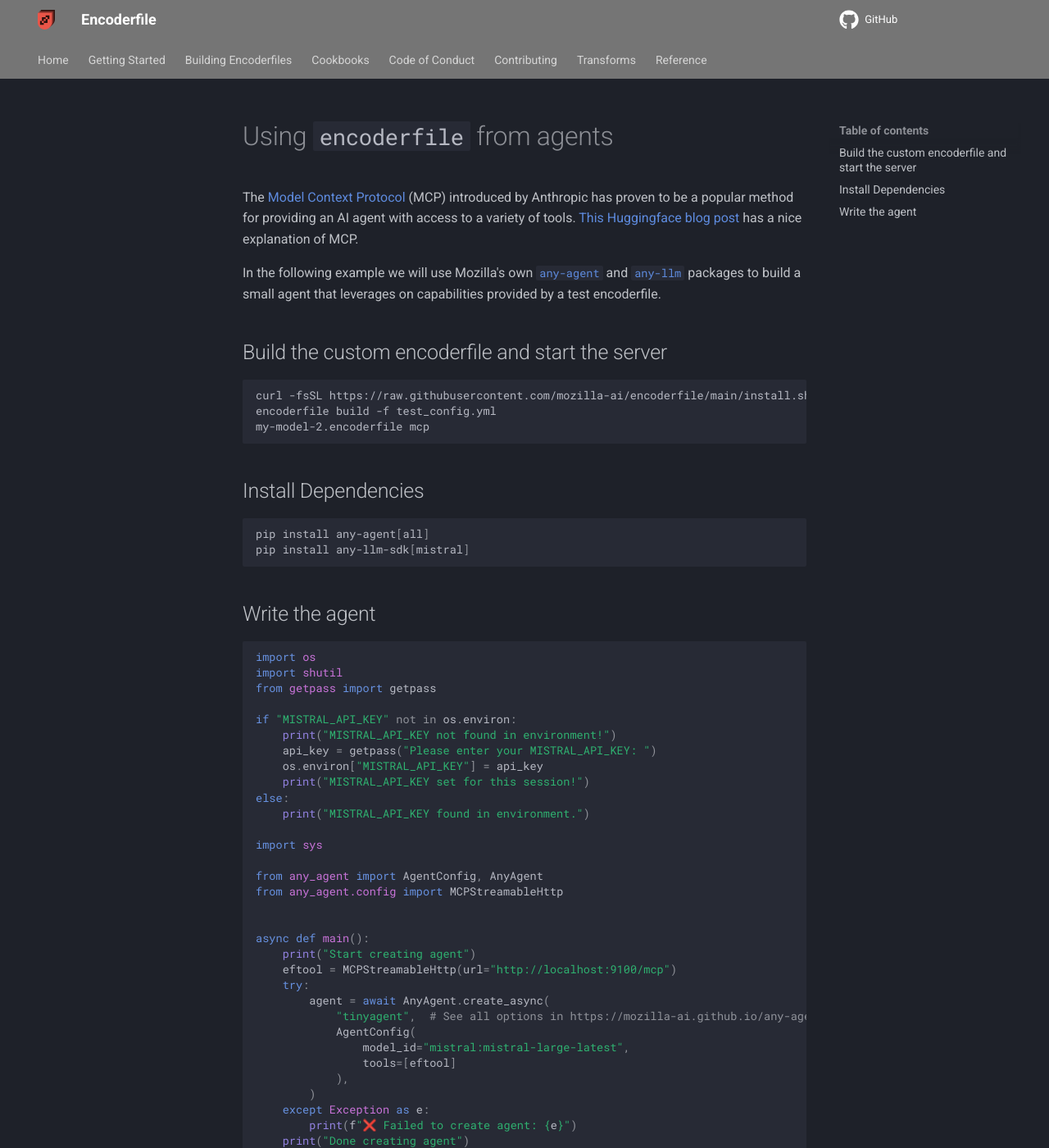
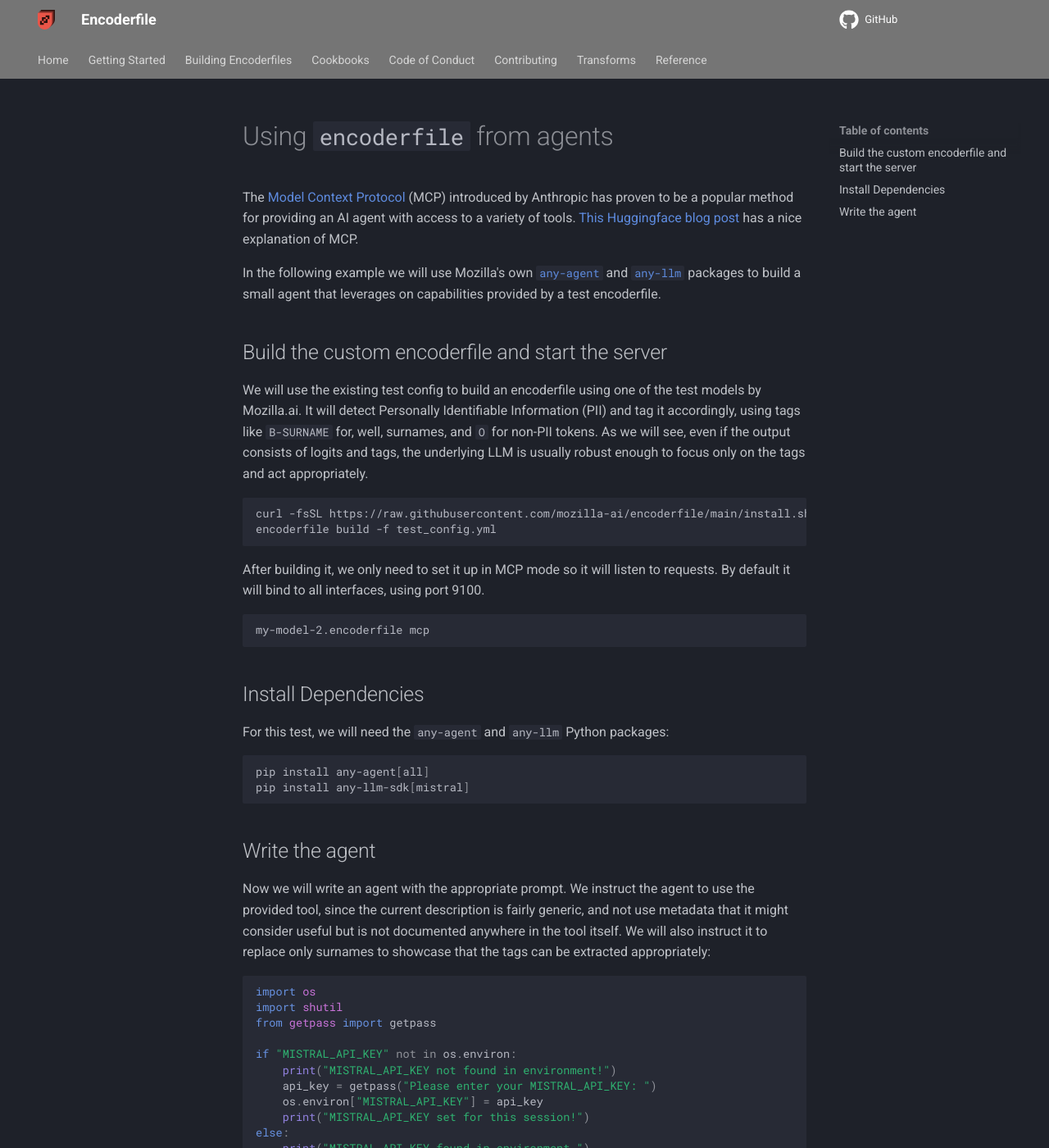
Before and after one commit to mozilla-ai/encoderfile, an MkDocs documentation site: the page built from docs/cookbooks/mcp-integration.md, in a window 1280 px wide and 1400 px high. Shown: the whole window at 82% size. Built offline with MkDocs 1.6.1 and Material for MkDocs 9.7.7, drawn with Linux system fonts in a browser that asks for light colours; comment, search, counter and statistics services are not loaded; some of the changed text lies outside the part shown.

Commit message:
Detail agent MCP tool integration

````diff
--- a/docs/cookbooks/mcp-integration.md
+++ b/docs/cookbooks/mcp-integration.md
@@ -7,13 +7,22 @@
 
 ## Build the custom encoderfile and start the server
 
+We will use the existing test config to build an encoderfile using one of the test models by Mozilla.ai. It will detect Personally Identifiable Information (PII) and tag it accordingly, using tags like `B-SURNAME` for, well, surnames, and `O` for non-PII tokens. As we will see, even if the output consists of logits and tags, the underlying LLM is usually robust enough to focus only on the tags and act appropriately.
+
 ```sh
 curl -fsSL https://raw.githubusercontent.com/mozilla-ai/encoderfile/main/install.sh | sh
 encoderfile build -f test_config.yml
+```
+
+After building it, we only need to set it up in MCP mode so it will listen to requests. By default it will bind to all interfaces, using port 9100.
+
+```sh
 my-model-2.encoderfile mcp
 ```
 
 ## Install Dependencies
+
+For this test, we will need the `any-agent` and `any-llm` Python packages:
 
 ```sh
 pip install any-agent[all]
@@ -21,6 +30,8 @@
 ```
 
 ## Write the agent
+
+Now we will write an agent with the appropriate prompt. We instruct the agent to use the provided tool, since the current description is fairly generic, and not use metadata that it might consider useful but is not documented anywhere in the tool itself. We will also instruct it to replace only surnames to showcase that the tags can be extracted appropriately:
 
 ```python
 import os
@@ -67,8 +78,11 @@
     await agent.cleanup_async()
 
 
-
 if __name__ == "__main__":
     import asyncio
     asyncio.run(main())
 ```
+
+After some struggling with the call conventions, the LLM finally obtains the information from the encoderfile and acts accordingly:
+
+> `My name is Javier [REDACTED]`
````
